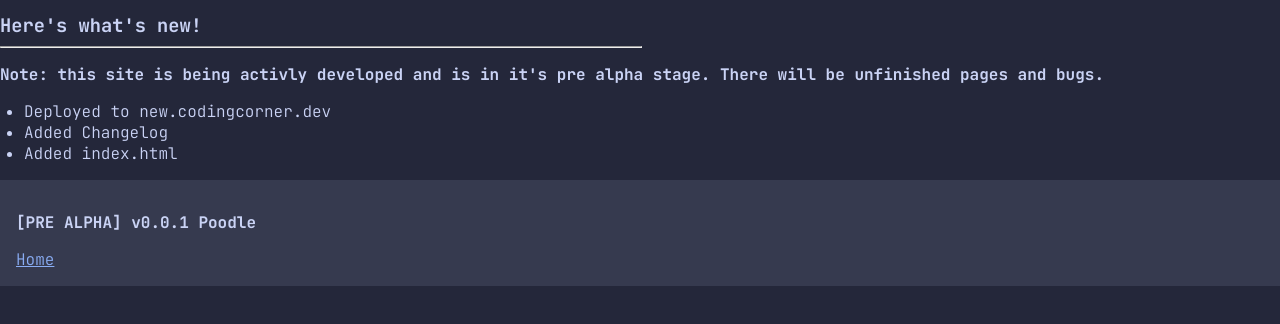
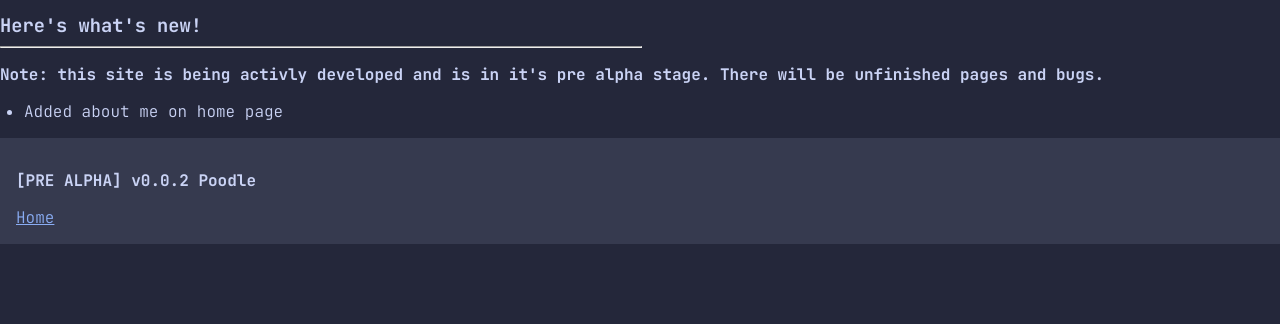
Before and after one commit to Dekoder-py/codingcorner-site-v3, a plain HTML site: page changelog.html in a window 1280 px wide. Shown: the part 174-498 px from the top of the page. Drawn offline with Linux system fonts and the light colour scheme.

Commit message:
bump version

```diff
--- a/changelog.html
+++ b/changelog.html
@@ -18,13 +18,11 @@
       stage. There will be unfinished pages and bugs.</b
     >
     <ul>
-      <li>Deployed to new.codingcorner.dev</li>
-      <li>Added Changelog</li>
-      <li>Added index.html</li>
+      <li>Added about me on home page</li>
     </ul>
 
     <footer>
-      <p><b>[PRE ALPHA] v0.0.1 Poodle</b></p>
+      <p><b>[PRE ALPHA] v0.0.2 Poodle</b></p>
       <a href="/">Home</a>
     </footer>
   </body>
```
Also changed, not shown: index.html (+1 -1 lines).
